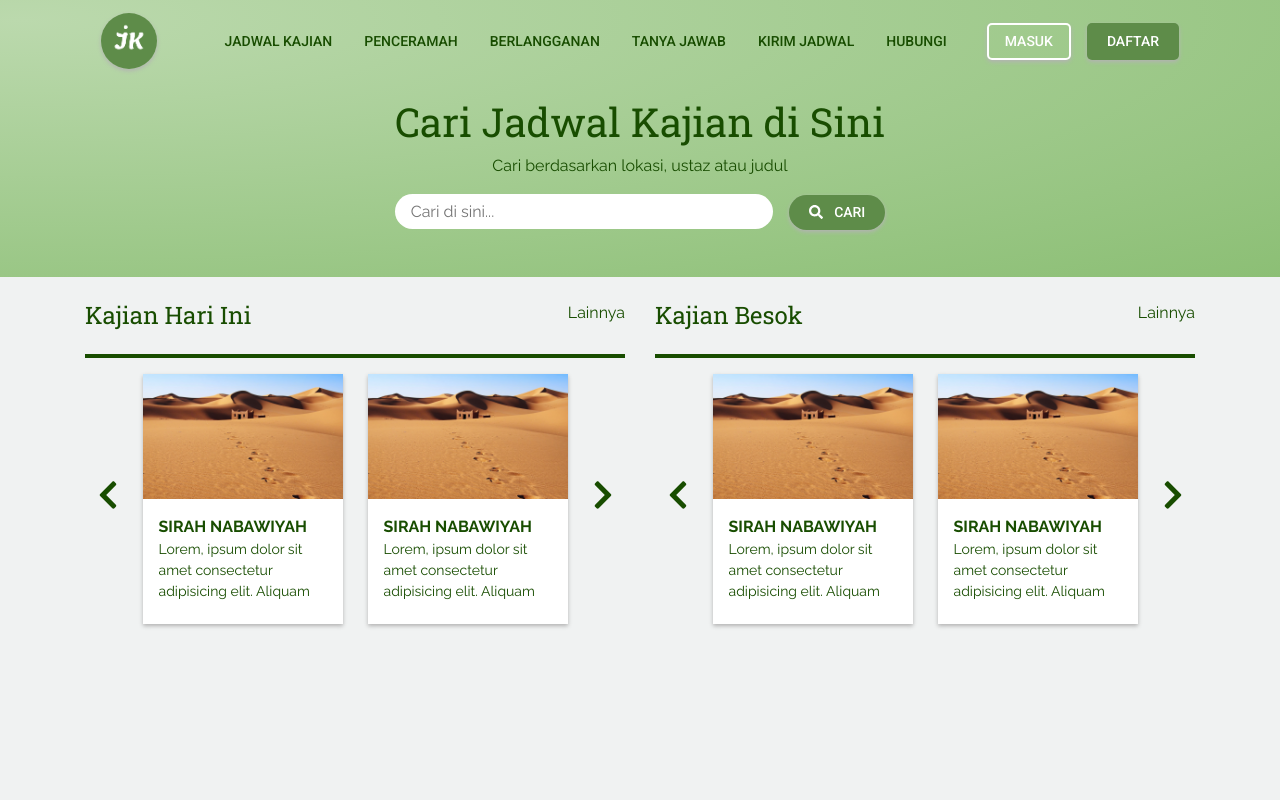
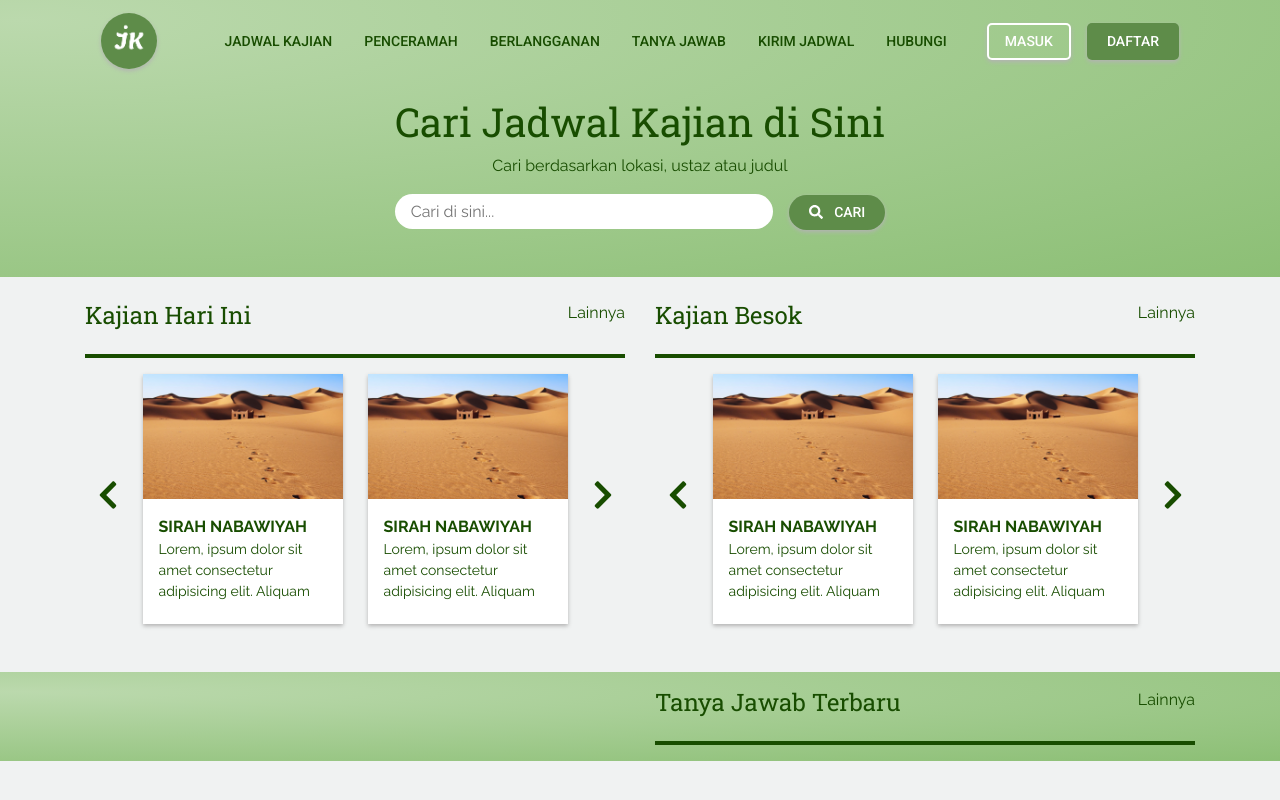
Before and after one commit to degitgitagitya/jadwal-kajian, a React (Create React App) app: page / in a window 1280 px wide. Built offline with nearby package versions, Linux system fonts and the light colour scheme.

Commit message:
first commit

```diff
--- a/src/Pages/LandingPage.css
+++ b/src/Pages/LandingPage.css
@@ -0,0 +1,7 @@
+.landing-page-tanya-jawab {
+  background-image: radial-gradient(
+    farthest-corner at 20px 20px,
+    var(--light-green),
+    var(--green)
+  );
+}
--- a/src/Pages/LandingPage.js
+++ b/src/Pages/LandingPage.js
@@ -52,6 +52,21 @@ export default class LandingPage extends Component {
             </div>
           </div>
         </Container>
+        <div className="landing-page-tanya-jawab">
+          <Container className="pt-3 mt-5">
+            <div className="row">
+              <div className="col-6"></div>
+              <div className="col-6">
+                <div className="d-flex justify-content-between">
+                  <h3>Tanya Jawab Terbaru</h3>
+                  Lainnya
+                </div>
+                <hr className="bold-hr" />
+                <div className="d-flex flex-column"></div>
+              </div>
+            </div>
+          </Container>
+        </div>
       </div>
     );
   }
```
Also changed, not shown: src/Components/CardTanyaJawabLanding.js (added, +7 -0 lines), src/Components/CardTanyaJawabLanding.css (added).
